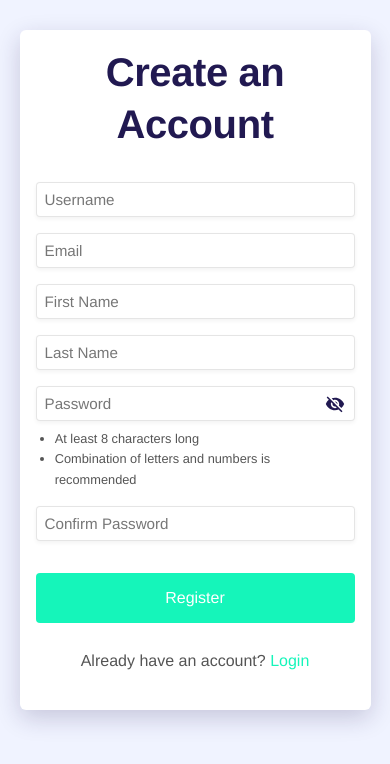
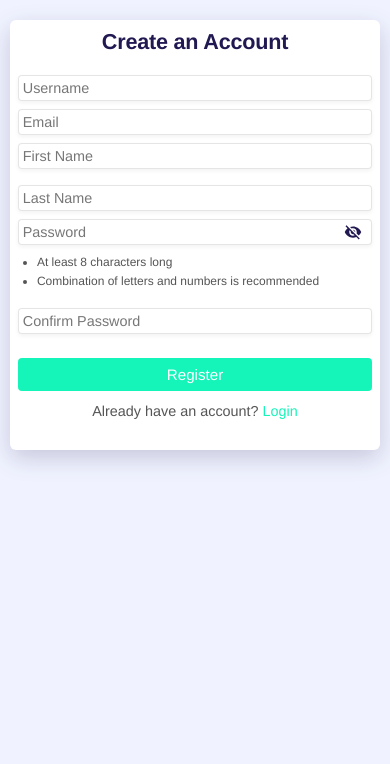
Before and after one commit to mr-seifi/prompt-management, a React (Create React App) app in the folder frontend/: page /register in a window 390 px wide. Shown: the top 764 px of the page. Built offline with nearby package versions, Linux system fonts and the light colour scheme; no server answers.

Commit message:
homepage responsiveness completed

```diff
--- a/frontend/src/components/prompts/PromptCard.tsx
+++ b/frontend/src/components/prompts/PromptCard.tsx
@@ -28,6 +28,7 @@ const PromptTitle = styled.div`
 const TitleLink = styled(Link)`
   text-decoration: none;
   color: inherit;
+  cursor: pointer;
 
   &:hover {
     text-decoration: underline;
@@ -54,6 +55,7 @@ const PromptContent = styled.p`
   -webkit-box-orient: vertical;
   overflow: hidden;
   text-overflow: ellipsis;
+  cursor: pointer;
 `;
 
 const VariablesContainer = styled.div`
@@ -75,6 +77,7 @@ const DateInfo = styled.small`
   color: ${props => props.theme.colors.textSecondary};
   font-size: ${props => props.theme.typography.fontSizes.small};
   opacity: 0.8;
+  cursor: pointer;
 `;
 
 const StyledCard = styled(Card)`
--- a/frontend/src/components/ui/Button.tsx
+++ b/frontend/src/components/ui/Button.tsx
@@ -47,6 +47,7 @@ const getButtonColor = (variant: ButtonVariant, theme: any, outlined: boolean) =
 
     &:hover:not(:disabled) {
       background-color: ${color}DD;
+      color: ${textColor} !important;
     }
   `;
 };
@@ -61,7 +62,7 @@ const getButtonSize = (size: string, theme: any) => {
       `;
     case 'medium':
       return css`
-        padding: ${theme.spacing.sm} ${theme.spacing.lg};
+        padding: 0.5rem 1.5rem;
         font-size: ${theme.typography.fontSizes.medium};
         border-radius: ${theme.borderRadius.medium};
       `;
@@ -73,7 +74,7 @@ const getButtonSize = (size: string, theme: any) => {
       `;
     default:
       return css`
-        padding: ${theme.spacing.sm} ${theme.spacing.lg};
+        padding: 0.5rem 1.5rem;
         font-size: ${theme.typography.fontSizes.medium};
         border-radius: ${theme.borderRadius.medium};
       `;
--- a/frontend/src/pages/AllPromptsPage.tsx
+++ b/frontend/src/pages/AllPromptsPage.tsx
@@ -15,6 +15,16 @@ const PageContainer = styled.div`
   flex-direction: column;
   gap: 1.5rem;
   padding: ${props => props.theme.spacing.lg};
+
+  @media (max-width: 768px) {
+    padding: ${props => props.theme.spacing.md};
+    gap: 1rem;
+  }
+
+  @media (max-width: 480px) {
+    padding: ${props => props.theme.spacing.sm};
+    gap: 0.75rem;
+  }
 `;
 
 const HeaderContainer = styled.div`
@@ -22,12 +32,37 @@ const HeaderContainer = styled.div`
   justify-content: space-between;
   align-items: center;
   margin-bottom: 1rem;
+
+  @media (max-width: 768px) {
+    flex-direction: column;
+    gap: 1rem;
+    align-items: flex-start;
+  }
+
+  button {
+    &:hover {
+      color: white !important;
+      background-color: ${props => props.theme.colors.primary};
+    }
+  }
 `;
 
 const PageTitle = styled.h1`
   font-size: 2rem;
   margin: 0;
   color: ${props => props.theme.colors.textPrimary};
+
+  @media (max-width: 1024px) {
+    font-size: 1.8rem;
+  }
+
+  @media (max-width: 768px) {
+    font-size: 1.6rem;
+  }
+
+  @media (max-width: 480px) {
+    font-size: 1.4rem;
+  }
 `;
 
 const LoadingMessage = styled.div`
@@ -35,6 +70,16 @@ const LoadingMessage = styled.div`
   padding: 2rem;
   font-size: 1.125rem;
   color: ${props => props.theme.colors.textSecondary};
+
+  @media (max-width: 768px) {
+    padding: 1.5rem;
+    font-size: 1rem;
+  }
+
+  @media (max-width: 480px) {
+    padding: 1rem;
+    font-size: 0.9rem;
+  }
 `;
 
 const ErrorMessage = styled.div`
@@ -44,6 +89,16 @@ const ErrorMessage = styled.div`
   color: ${props => props.theme.colors.danger};
   background-color: ${props => props.theme.colors.cardHighlight};
   border-radius: ${props => props.theme.borderRadius.medium};
+
+  @media (max-width: 768px) {
+    padding: 1.5rem;
+    font-size: 1rem;
+  }
+
+  @media (max-width: 480px) {
+    padding: 1rem;
+    font-size: 0.9rem;
+  }
 `;
 
 const AllPromptsPage: React.FC = () => {
--- a/frontend/src/pages/LoginPage.tsx
+++ b/frontend/src/pages/LoginPage.tsx
@@ -16,6 +16,12 @@ const PageContainer = styled.div`
     margin: 40px auto;
     padding: ${props => props.theme.spacing.md};
   }
+
+  @media (max-width: 480px) {
+    max-width: 95%;
+    margin: 20px auto;
+    padding: ${props => props.theme.spacing.sm};
+  }
 `;
 
 const PageTitle = styled.h1`
@@ -24,12 +30,26 @@ const PageTitle = styled.h1`
   margin-bottom: 2rem;
   color: ${props => props.theme.colors.primary};
   font-weight: ${props => props.theme.typography.fontWeights.bold};
+
+  @media (max-width: 768px) {
+    font-size: 2rem;
+    margin-bottom: 1.5rem;
+  }
+
+  @media (max-width: 480px) {
+    font-size: 1.75rem;
+    margin-bottom: 1.25rem;
+  }
 `;
 
 const Form = styled.form`
   display: flex;
   flex-direction: column;
   gap: ${props => props.theme.spacing.md};
+
+  @media (max-width: 480px) {
+    gap: ${props => props.theme.spacing.sm};
+  }
 `;
 
 const FormGroup = styled.div`
@@ -47,6 +67,10 @@ const FormGroup = styled.div`
 const Label = styled.label`
   font-weight: ${props => props.theme.typography.fontWeights.medium};
   color: ${props => props.theme.colors.textPrimary};
+
+  @media (max-width: 480px) {
+    font-size: 0.9rem;
+  }
 `;
 
 const Input = styled.input`
@@ -70,9 +94,13 @@ const Input = styled.input`
   }
 
   @media (max-width: 768px) {
-    width: 100%;
     padding: ${props => props.theme.spacing.sm};
     font-size: 0.95rem;
+  }
+
+  @media (max-width: 480px) {
+    padding: ${props => props.theme.spacing.xs};
+    font-size: 0.9rem;
   }
 `;
 
@@ -106,6 +134,11 @@ const SubmitButton = styled.button`
     margin: ${props => props.theme.spacing.md} auto 0;
     display: block;
   }
+
+  @media (max-width: 480px) {
+    padding: ${props => props.theme.spacing.sm};
+    font-size: 0.95rem;
+  }
 `;
 
 const ErrorMessage = styled.div`
@@ -120,6 +153,11 @@ const ErrorMessage = styled.div`
     width: 100%;
     margin-left: 0;
     margin-right: 0;
+  }
+
+  @media (max-width: 480px) {
+    font-size: 0.85rem;
+    padding: ${props => props.theme.spacing.xs};
   }
 `;
 
@@ -136,6 +174,11 @@ const SuccessMessage = styled.div`
     margin-left: 0;
     margin-right: 0;
   }
+
+  @media (max-width: 480px) {
+    font-size: 0.85rem;
+    padding: ${props => props.theme.spacing.xs};
+  }
 `;
 
 const BottomText = styled.p`
@@ -151,6 +194,16 @@ const BottomText = styled.p`
     &:hover {
       text-decoration: underline;
     }
+  }
+
+  @media (max-width: 768px) {
+    margin-top: ${props => props.theme.spacing.md};
+    font-size: 0.95rem;
+  }
+
+  @media (max-width: 480px) {
+    margin-top: ${props => props.theme.spacing.sm};
+    font-size: 0.9rem;
   }
 `;
 
--- a/frontend/src/pages/RegisterPage.tsx
+++ b/frontend/src/pages/RegisterPage.tsx
@@ -16,20 +16,45 @@ const PageContainer = styled.div`
     margin: 30px auto;
     padding: ${props => props.theme.spacing.md};
   }
+
+  @media (max-width: 480px) {
+    max-width: 95%;
+    margin: 20px auto;
+    padding: ${props => props.theme.spacing.sm};
+  }
 `;
 
 const PageTitle = styled.h1`
-  font-size: 2.5rem;
+  font-size: 3.6rem;
   text-align: center;
   margin-bottom: 2rem;
   color: ${props => props.theme.colors.primary};
   font-weight: ${props => props.theme.typography.fontWeights.bold};
+
+  @media (max-width: 1024px) {
+    font-size: 3.15rem;
+    margin-bottom: 1.8rem;
+  }
+
+  @media (max-width: 768px) {
+    font-size: 2.25rem;
+    margin-bottom: 1.5rem;
+  }
+
+  @media (max-width: 480px) {
+    font-size: 1.35rem;
+    margin-bottom: 1.2rem;
+  }
 `;
 
 const Form = styled.form`
   display: flex;
   flex-direction: column;
   gap: ${props => props.theme.spacing.md};
+
+  @media (max-width: 480px) {
+    gap: ${props => props.theme.spacing.sm};
+  }
 `;
 
 const FormRow = styled.div`
@@ -57,6 +82,10 @@ const FormGroup = styled.div`
 const Label = styled.label`
   font-weight: ${props => props.theme.typography.fontWeights.medium};
   color: ${props => props.theme.colors.textPrimary};
+
+  @media (max-width: 480px) {
+    font-size: 0.9rem;
+  }
 `;
 
 const Input = styled.input`
@@ -74,7 +103,6 @@ const Input = styled.input`
     box-shadow: 0 0 0 2px ${props => props.theme.colors.primary}30;
   }
 
-  /* Add padding to the right side of password inputs to make room for the icon */
   &[type="password"],
   &[type="text"] {
     padding-right: 40px;
@@ -86,9 +114,13 @@ const Input = styled.input`
   }
 
   @media (max-width: 768px) {
-    width: 100%;
     padding: ${props => props.theme.spacing.sm};
     font-size: 0.95rem;
+  }
+
+  @media (max-width: 480px) {
+    padding: ${props => props.theme.spacing.xs};
+    font-size: 0.9rem;
   }
 `;
 
@@ -102,6 +134,10 @@ const PasswordRequirements = styled.ul`
     width: 100%;
     margin-left: 0;
     margin-right: 0;
+  }
+
+  @media (max-width: 480px) {
+    font-size: 0.75rem;
   }
 `;
 
@@ -135,6 +171,11 @@ const SubmitButton = styled.button`
     margin: ${props => props.theme.spacing.md} auto 0;
     display: block;
   }
+
+  @media (max-width: 480px) {
+    padding: ${props => props.theme.spacing.sm};
+    font-size: 0.95rem;
+  }
 `;
 
 const ErrorMessage = styled.div`
@@ -149,6 +190,11 @@ const ErrorMessage = styled.div`
     width: 100%;
     margin-left: 0;
     margin-right: 0;
+  }
+
+  @media (max-width: 480px) {
+    font-size: 0.85rem;
+    padding: ${props => props.theme.spacing.xs};
   }
 `;
 
@@ -165,6 +211,16 @@ const BottomText = styled.p`
     &:hover {
       text-decoration: underline;
     }
+  }
+
+  @media (max-width: 768px) {
+    margin-top: ${props => props.theme.spacing.md};
+    font-size: 0.95rem;
+  }
+
+  @media (max-width: 480px) {
+    margin-top: ${props => props.theme.spacing.sm};
+    font-size: 0.9rem;
   }
 `;
 
@@ -205,6 +261,11 @@ const TogglePasswordButton = styled.button`
     width: 100%;
     height: 100%;
   }
+
+  @media (max-width: 480px) {
+    width: 18px;
+    height: 18px;
+  }
 `;
 
 const PasswordSuggestionBox = styled.div`
@@ -219,6 +280,10 @@ const PasswordSuggestionBox = styled.div`
   margin-top: 5px;
   box-shadow: ${props => props.theme.shadows.medium};
   z-index: 10;
+
+  @media (max-width: 480px) {
+    padding: ${props => props.theme.spacing.sm};
+  }
 `;
 
 const SuggestionHeader = styled.div`
@@ -228,35 +293,26 @@ const SuggestionHeader = styled.div`
   display: flex;
   justify-content: space-between;
   align-items: center;
+
+  @media (max-width: 480px) {
+    font-size: 0.9rem;
+  }
 `;
 
 const HeaderText = styled.span`
   display: flex;
   align-items: center;
   gap: 8px;
+
+  @media (max-width: 480px) {
+    gap: 4px;
+  }
 `;
 
 const KeyIcon = styled.span`
   color: #211951;
   display: inline-flex;
   align-items: center;
-`;
-
-const SuggestedPassword = styled.div`
-  font-family: monospace;
-  padding: ${props => props.theme.spacing.sm};
-  background-color: ${props => props.theme.colors.background};
-  border-radius: calc(${props => props.theme.borderRadius.small} / 2);
-  color: ${props => props.theme.colors.primary};
-  font-size: 1.1rem;
-  margin-bottom: 0;
-  cursor: pointer;
-  transition: background-color 0.2s;
-  text-align: center;
-
-  &:hover {
-    background-color: ${props => props.theme.colors.cardHighlight};
-  }
 `;
 
 const CloseButton = styled.button`
@@ -272,18 +328,16 @@ const CloseButton = styled.button`
   }
 `;
 
-const UseButton = styled.button`
-  background-color: ${props => props.theme.colors.primary};
-  color: white;
-  border: none;
-  border-radius: ${props => props.theme.borderRadius.small};
-  padding: ${props => props.theme.spacing.xs} ${props => props.theme.spacing.sm};
-  font-size: 0.9rem;
-  cursor: pointer;
-  transition: background-color 0.2s;
+const SuggestedPassword = styled.div`
+  font-family: monospace;
+  padding: ${props => props.theme.spacing.sm};
+  background-color: ${props => props.theme.colors.background};
+  border-radius: calc(${props => props.theme.borderRadius.small} / 2);
+  color: ${props => props.theme.colors.primary};
 
-  &:hover {
-    background-color: ${props => props.theme.colors.accent};
+  @media (max-width: 480px) {
+    font-size: 0.9rem;
+    padding: ${props => props.theme.spacing.xs};
   }
 `;
 
```
Also changed, not shown: frontend/src/components/layout/Header.tsx (+60 -11 lines), frontend/src/pages/HomePage.tsx (+37 -30 lines).
